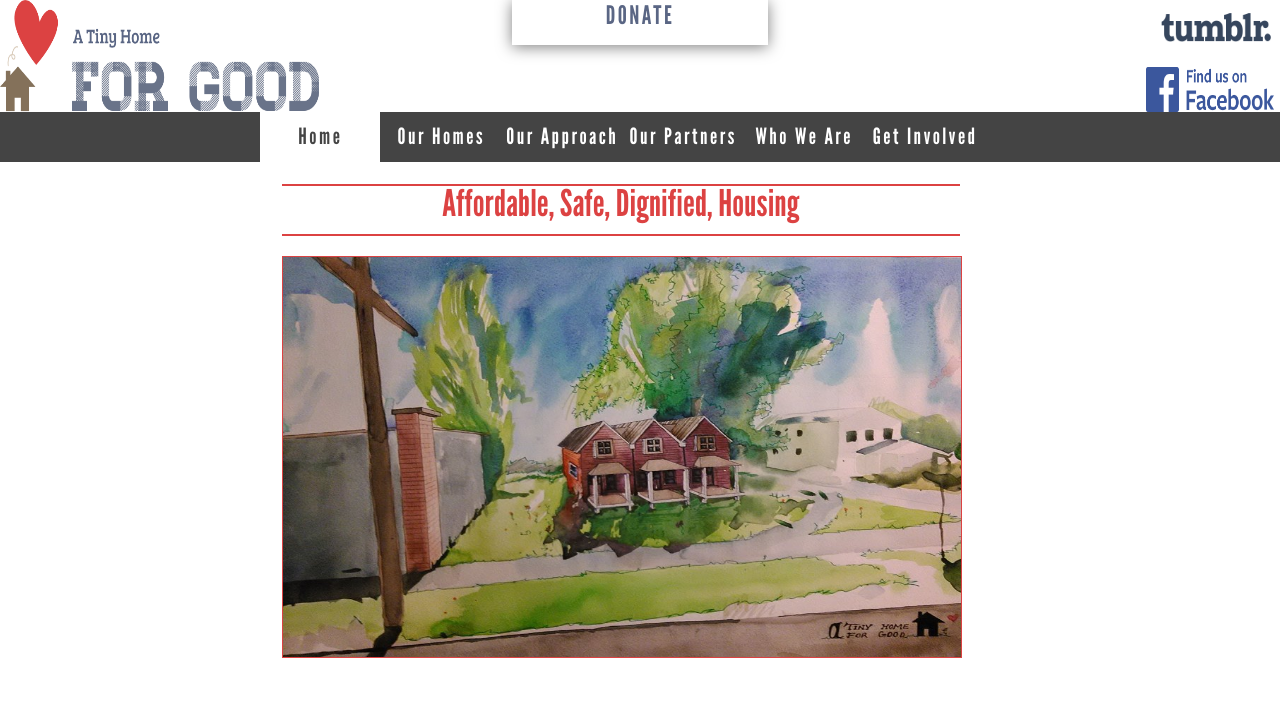
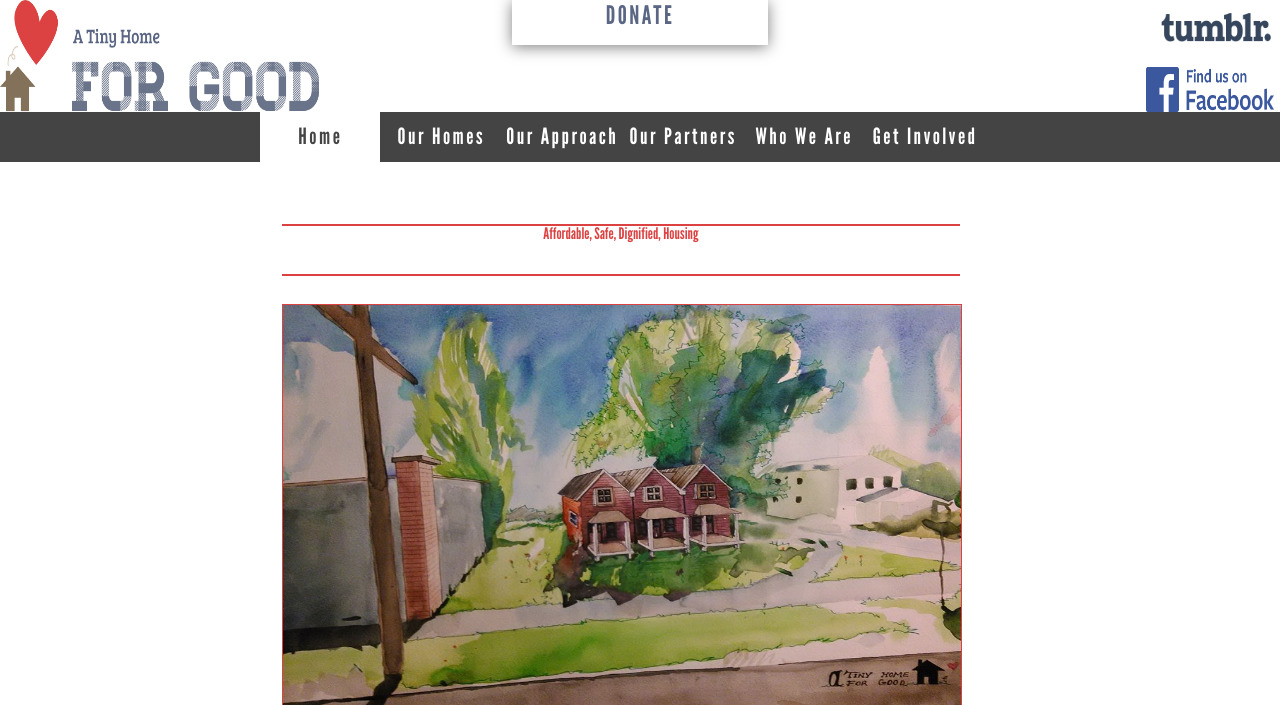
Before and after one commit to EdwardDeaver/TinyHomesForGood, a PHP site: page /index.html in a window 1280 px wide. Shown: the top 705 px of the page. Run offline with PHP 8.4, Linux system fonts and the light colour scheme.

Commit message:
Intigrated the ie tag into  it's the other @medias. Removed it's own. 7

```diff
--- a/css/theme.css
+++ b/css/theme.css
@@ -604,7 +604,7 @@ overflow-x: noscroll;
 
   }
 }
-/*
+
 @media screen and (max-width: 5000px) and (min-width: 1px){
   @-ms-viewport {width: device-width; }
   #messageboxundernavbar{
@@ -617,7 +617,7 @@ width: 53%;
   max-height:8%;
   border-top: 2px solid rgb(220, 66, 66);
   border-bottom:2px solid rgb(220, 66, 66);
- font-size:3em;
+ font-size:66em;
  font-size: 100%;
   font-weight: 100;
   color:rgb(220, 66, 66);
```
